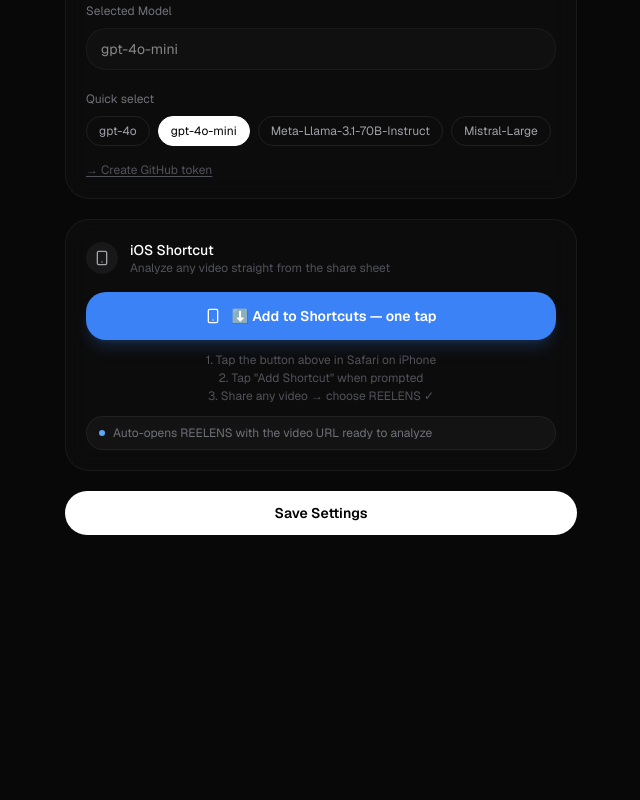
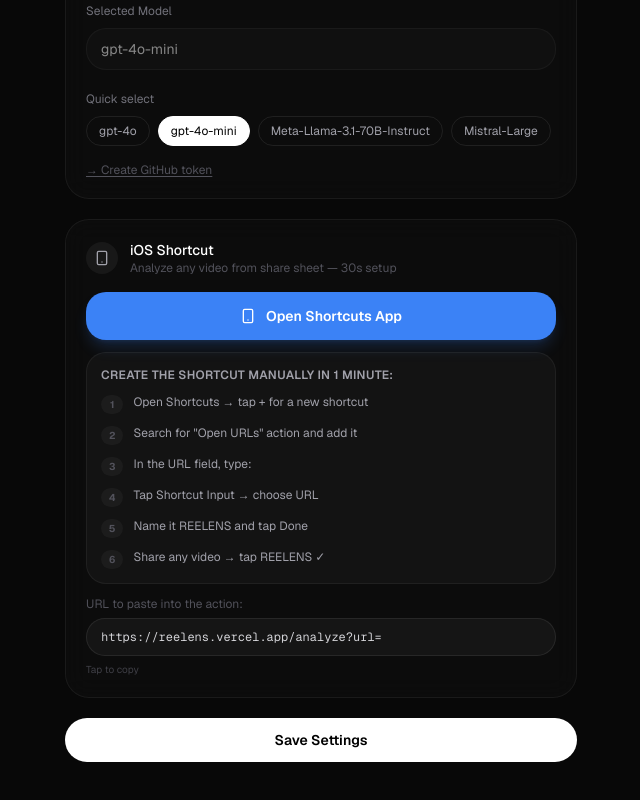
Before and after one commit to KNIGHTABDO/reelens, a Next.js app: page /settings in a window 1280 px wide. Shown: the part 1321-2121 px from the top of the page, without its empty margins (319-959 px from the left). Before the commit the page ends 1896 px from the top, so only its background shows below. Built offline with nearby package versions, Linux system fonts and the light colour scheme.

Commit message:
fix: replace broken .shortcut download with step-by-step guided setup (iOS signing restriction)

```diff
--- a/src/app/settings/page.tsx
+++ b/src/app/settings/page.tsx
@@ -322,33 +322,67 @@ export default function SettingsPage() {
           <SectionHeader
             icon={<Smartphone className="w-4 h-4 text-zinc-400" />}
             label={isRtl ? 'اختصار iOS' : 'iOS Shortcut'}
-            desc={isRtl ? 'حلل أي فيديو مباشرة من زر المشاركة' : 'Analyze any video straight from the share sheet'}
+            desc={isRtl ? 'حلل أي فيديو من زر المشاركة — 30 ثانية للإعداد' : 'Analyze any video from share sheet — 30s setup'}
           />
           <div className="space-y-3">
-            {/* Big one-tap install button */}
+            {/* Open Shortcuts app button */}
             <a
-              href="/reelens.shortcut"
-              download="REELENS.shortcut"
+              href="shortcuts://create-shortcut"
               className={cn(
                 'flex items-center justify-center gap-2.5 w-full py-3.5 rounded-xl font-semibold text-sm transition-all',
                 'bg-blue-500 hover:bg-blue-400 active:bg-blue-600 text-white shadow-lg shadow-blue-500/20'
               )}
             >
               <Smartphone className="w-4 h-4" />
-              {isRtl ? '⬇️ ثبّت الاختصار — نقرة واحدة' : '⬇️ Add to Shortcuts — one tap'}
+              {isRtl ? 'افتح تطبيق الاختصارات' : 'Open Shortcuts App'}
             </a>
-            <div className={cn('text-center text-xs text-zinc-600 space-y-0.5', isRtl && 'text-right')}>
-              <p>{isRtl ? '١. اضغط الزر أعلاه في Safari على iPhone' : '1. Tap the button above in Safari on iPhone'}</p>
-              <p>{isRtl ? '٢. اضغط "إضافة اختصار" في التطبيق' : '2. Tap "Add Shortcut" when prompted'}</p>
-              <p>{isRtl ? '٣. شارك أي فيديو → اختر REELENS' : '3. Share any video → choose REELENS ✓'}</p>
+
+            {/* Step-by-step instructions */}
+            <div className="bg-white/[0.03] border border-white/[0.05] rounded-xl p-3.5 space-y-2.5">
+              <p className={cn('text-xs font-semibold text-zinc-400 uppercase tracking-wide', isRtl && 'text-right')}>
+                {isRtl ? 'أضف اختصاراً يدوياً في دقيقة واحدة:' : 'Create the shortcut manually in 1 minute:'}
+              </p>
+              {[
+                isRtl
+                  ? ['١', 'افتح الاختصارات ← اضغط + لاختصار جديد']
+                  : ['1', 'Open Shortcuts → tap + for a new shortcut'],
+                isRtl
+                  ? ['٢', 'ابحث عن إجراء "فتح عناوين URL" وأضفه']
+                  : ['2', 'Search for "Open URLs" action and add it'],
+                isRtl
+                  ? ['٣', 'في حقل الرابط، اكتب:']
+                  : ['3', 'In the URL field, type:'],
+                isRtl
+                  ? ['٤', 'اضغط على إدخال الاختصار ← اختر عنوان URL']
+                  : ['4', 'Tap Shortcut Input → choose URL'],
+                isRtl
+                  ? ['٥', 'سمّه REELENS واضغط تم']
+                  : ['5', 'Name it REELENS and tap Done'],
+                isRtl
+                  ? ['٦', 'شارك أي فيديو ← اختر REELENS ✓']
+                  : ['6', 'Share any video → tap REELENS ✓'],
+              ].map(([num, text], i) => (
+                <div key={i} className={cn('flex items-start gap-2.5', isRtl && 'flex-row-reverse')}>
+                  <span className="text-[10px] font-bold text-zinc-600 bg-white/[0.04] rounded-md px-1.5 py-0.5 flex-shrink-0 mt-0.5 min-w-[1.4rem] text-center">{num}</span>
+                  <span className="text-xs text-zinc-400 leading-relaxed">{text}</span>
+                </div>
+              ))}
             </div>
-            {/* How it works pill */}
-            <div className="flex items-center gap-2 px-3 py-2 rounded-xl bg-white/[0.03] border border-white/[0.05]">
-              <div className="w-1.5 h-1.5 rounded-full bg-blue-400 flex-shrink-0" />
-              <p className="text-xs text-zinc-500">
-                {isRtl
-                  ? 'يفتح REELENS تلقائياً مع رابط الفيديو جاهزاً للتحليل'
-                  : 'Auto-opens REELENS with the video URL ready to analyze'}
+
+            {/* URL to copy */}
+            <div className="space-y-1.5">
+              <p className={cn('text-xs text-zinc-600', isRtl && 'text-right')}>
+                {isRtl ? 'الرابط الذي تضعه في الإجراء:' : 'URL to paste into the action:'}
+              </p>
+              <div
+                className="bg-white/[0.04] border border-white/[0.08] rounded-xl px-3.5 py-2.5 font-mono text-xs text-zinc-300 break-all cursor-pointer select-all active:bg-white/[0.07] transition-colors"
+                dir="ltr"
+                onClick={() => navigator.clipboard?.writeText('https://reelens.vercel.app/analyze?url=')}
+              >
+                https://reelens.vercel.app/analyze?url=
+              </div>
+              <p className={cn('text-[10px] text-zinc-700', isRtl && 'text-right')}>
+                {isRtl ? 'اضغط لنسخ الرابط' : 'Tap to copy'}
               </p>
             </div>
           </div>
```
